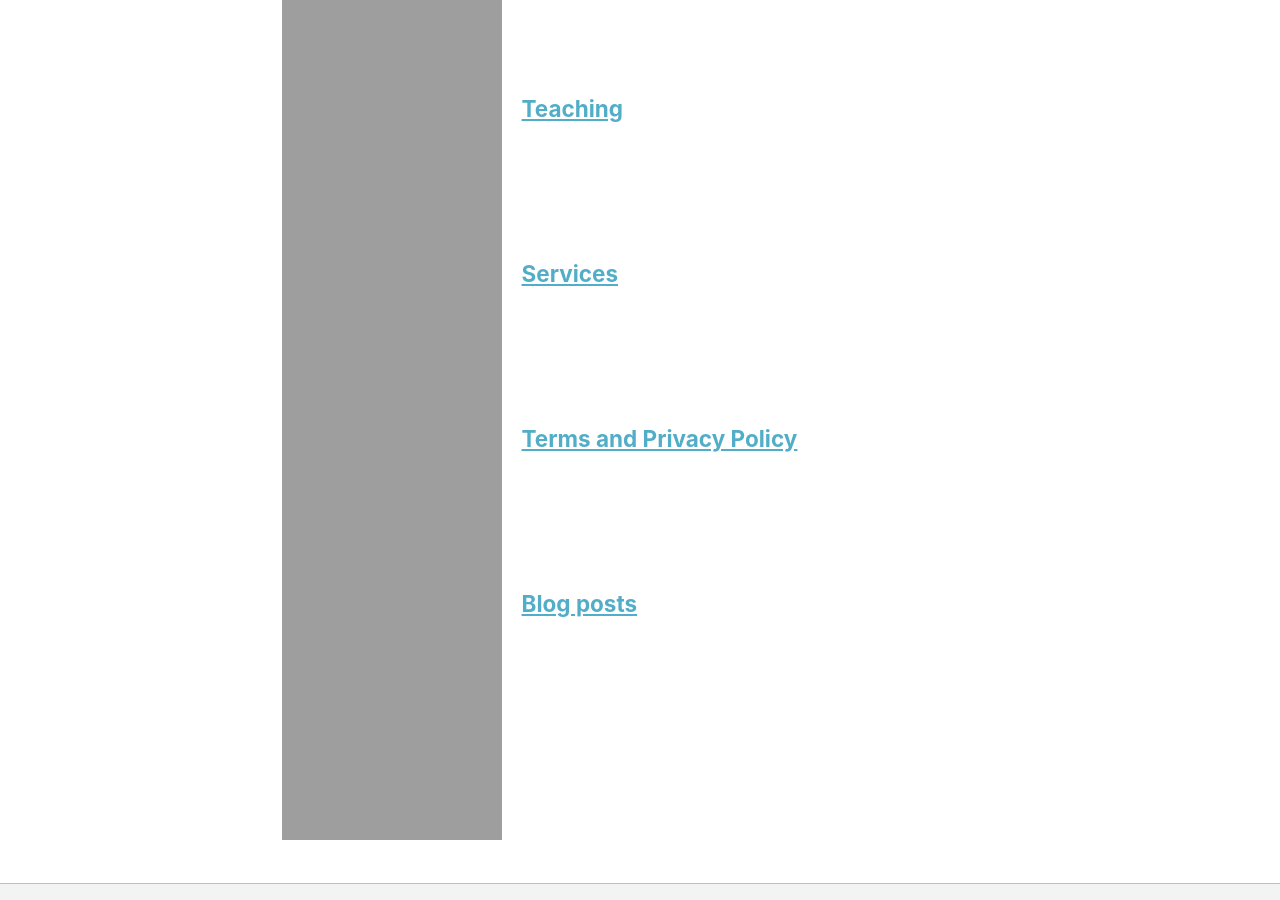
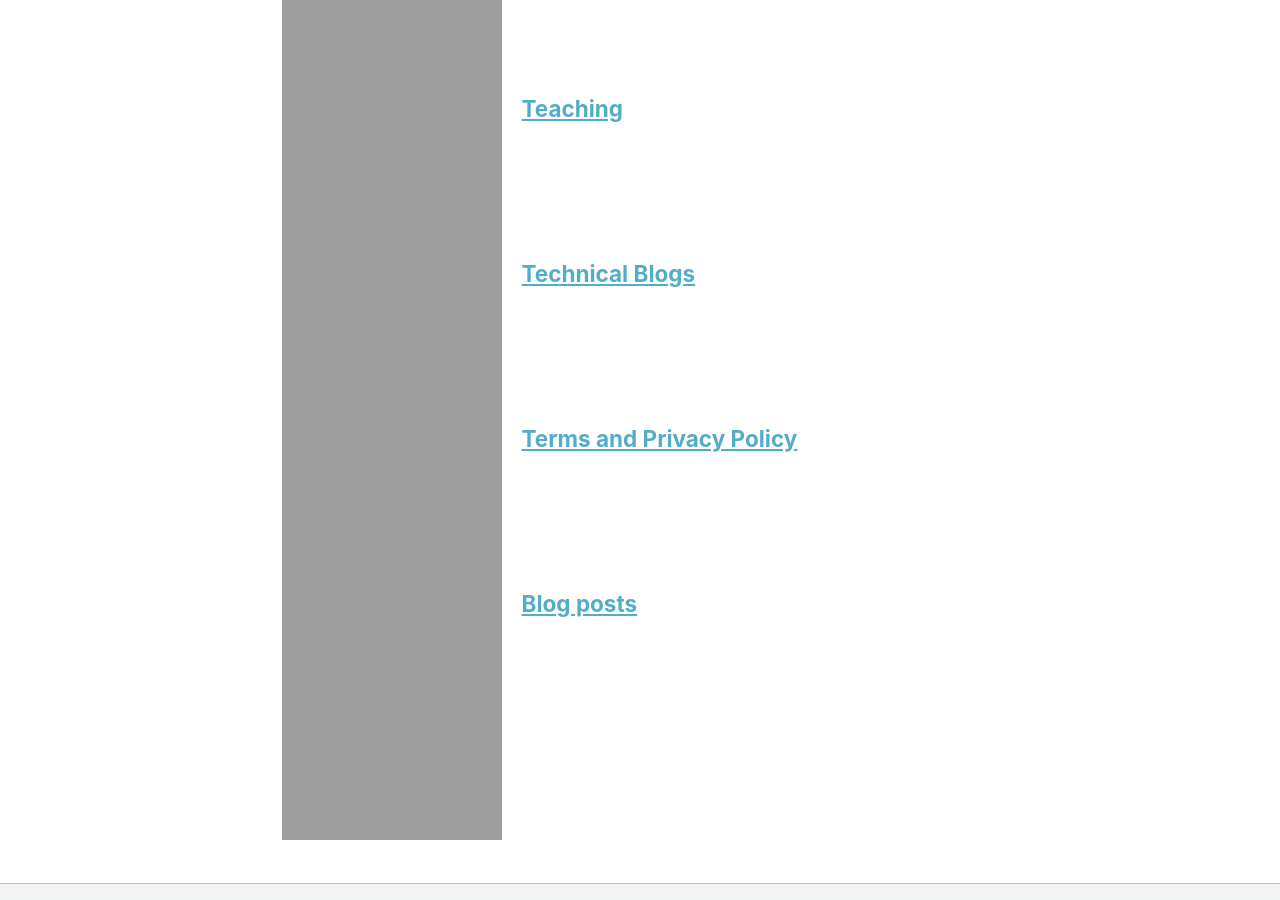
Before and after one commit to wenhangao21/wenhangao21.github.io, a Jekyll site: the page built from _pages/page-archive.html, in a window 1280 px wide and 900 px high, scrolled down 2950 px. Built offline with Jekyll 4.4.1, drawn with Linux system fonts in a browser that asks for light colours.

Commit message:
Initial commit

```diff
--- a/_pages/tech_blogs.md
+++ b/_pages/tech_blogs.md
@@ -1,6 +1,6 @@
 ---
-permalink: /services/
-title: "Services"
+permalink: /tech_blogs/
+title: "Technical Blogs"
 author_profile: false
 redirect_from:
   - /md/
```
